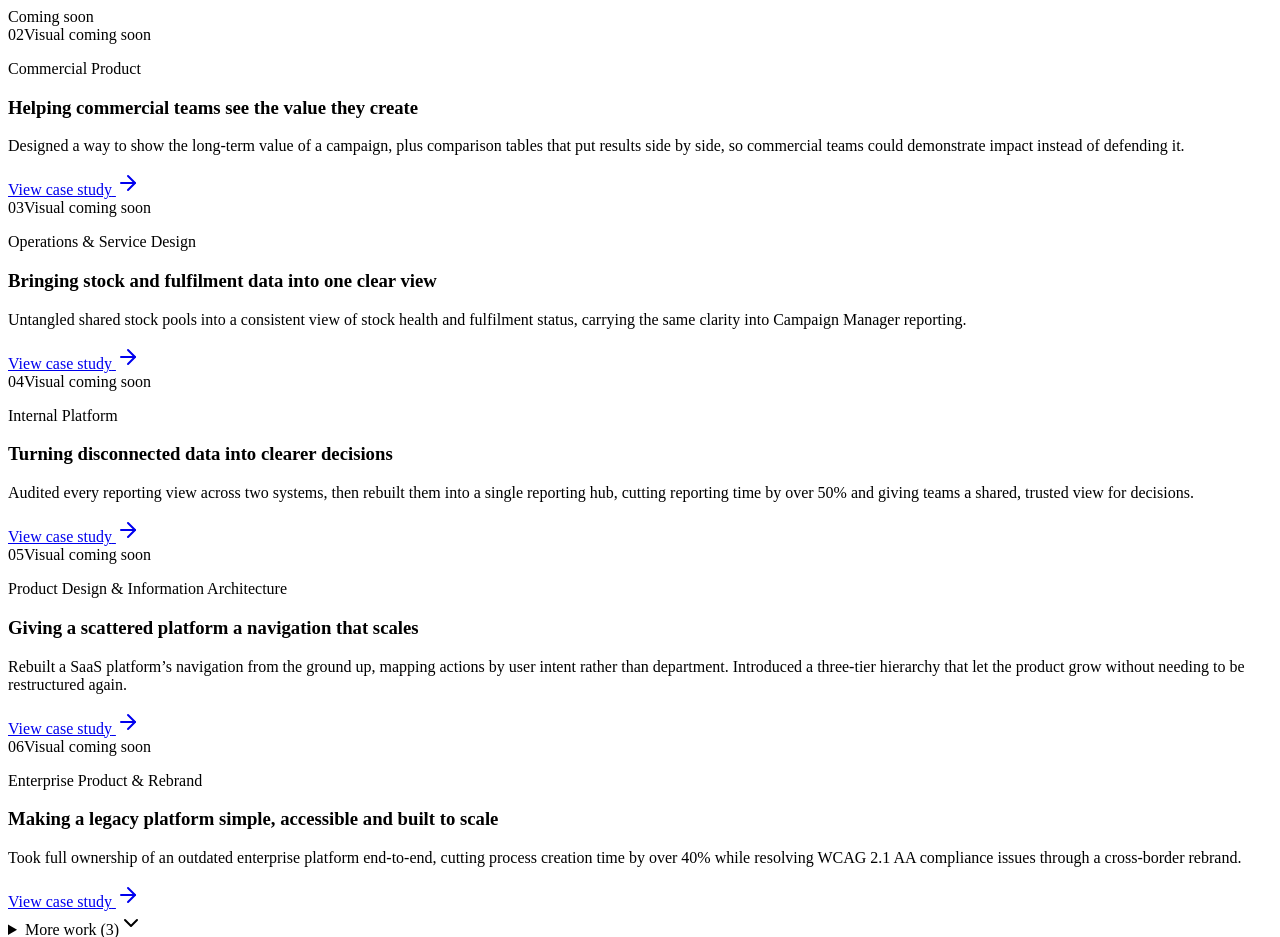
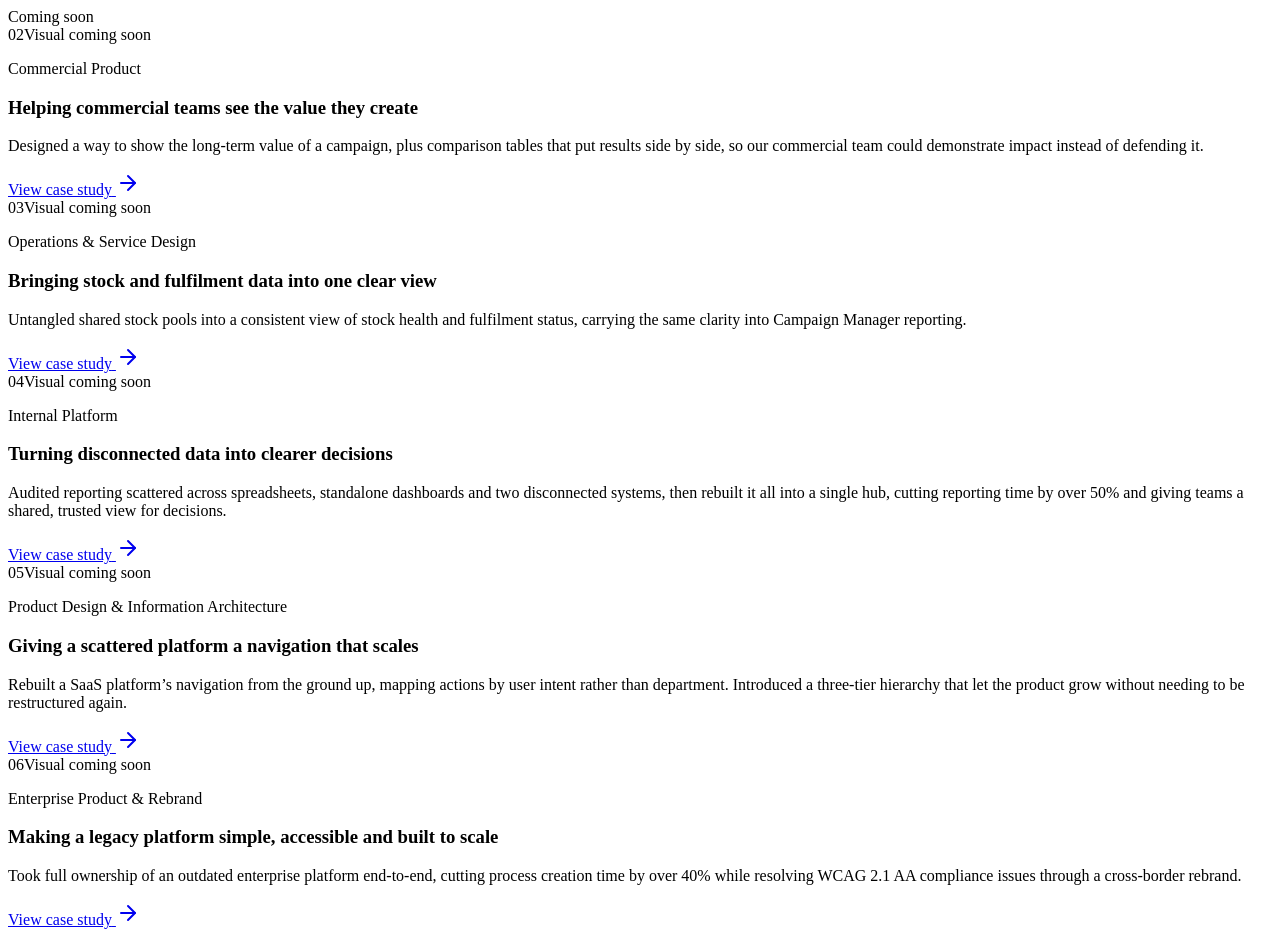
Before and after one commit to jadeparrish/portfolio, a Next.js app: page / in a window 1280 px wide. Shown: the part 2520-3457 px from the top of the page. Built offline with nearby package versions, Linux system fonts and the light colour scheme.

Commit message:
Update page.js

```diff
--- a/app/page.js
+++ b/app/page.js
@@ -73,7 +73,7 @@ const caseStudies = [
     title: 'Helping commercial teams see the value they create',
     tag: 'Commercial Product',
     description:
-      'Designed a way to show the long-term value of a campaign, plus comparison tables that put results side by side, so commercial teams could demonstrate impact instead of defending it.',
+      'Designed a way to show the long-term value of a campaign, plus comparison tables that put results side by side, so our commercial team could demonstrate impact instead of defending it.',
     cta: 'View case study',
     href: '/work/commercial-value',
     tint: 'bg-[#E7E2DC]',
@@ -93,7 +93,7 @@ const caseStudies = [
     title: 'Turning disconnected data into clearer decisions',
     tag: 'Internal Platform',
     description:
-      'Audited every reporting view across two systems, then rebuilt them into a single reporting hub, cutting reporting time by over 50% and giving teams a shared, trusted view for decisions.',
+      'Audited reporting scattered across spreadsheets, standalone dashboards and two disconnected systems, then rebuilt it all into a single hub, cutting reporting time by over 50% and giving teams a shared, trusted view for decisions.',
     cta: 'View case study',
     href: '/work/reporting',
     tint: 'bg-[#DDE3E6]',
```
